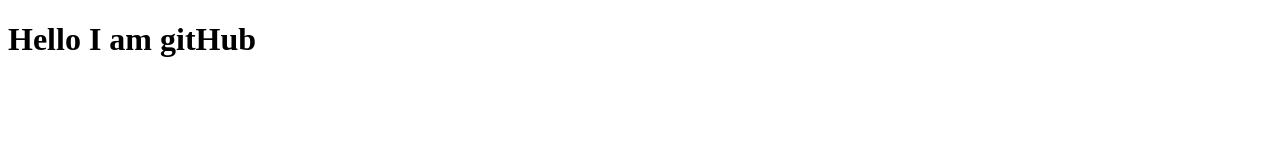
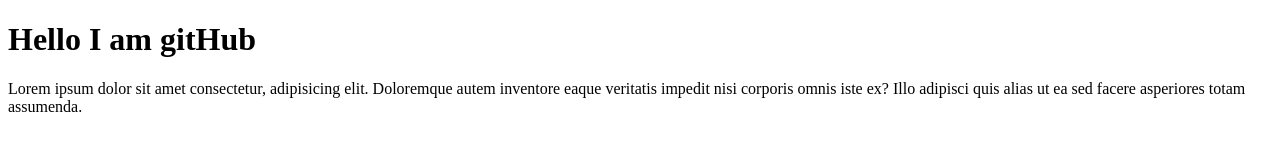
Before and after one commit to Anik2861/practiseGithub, a plain HTML site: page index.html in a window 1280 px wide. Drawn offline with Linux system fonts and the light colour scheme.

Commit message:
lorem add

```diff
--- a/index.html
+++ b/index.html
@@ -11,7 +11,8 @@
 <body>
 
     <h1>Hello I am gitHub</h1>
-
+    <p>Lorem ipsum dolor sit amet consectetur, adipisicing elit. Doloremque autem inventore eaque veritatis impedit nisi
+        corporis omnis iste ex? Illo adipisci quis alias ut ea sed facere asperiores totam assumenda.</p>
 
 </body>
 
```
